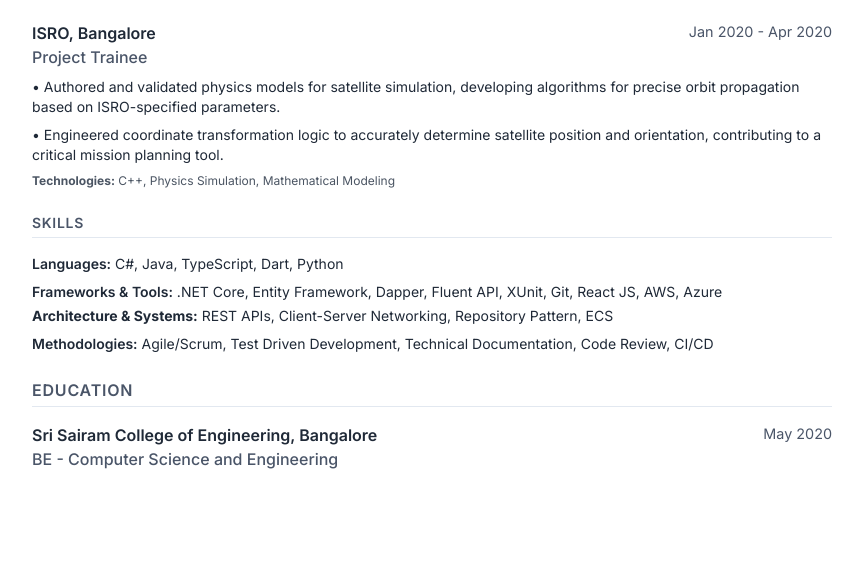
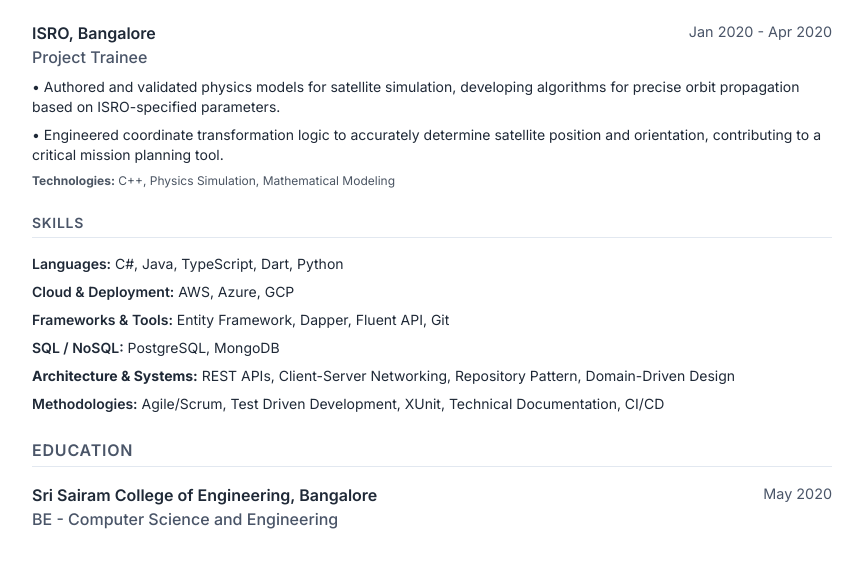
Before and after one commit to Sujith0Nair/Sujith0Nair.github.io, a plain HTML site: page resume.html in a window 1280 px wide. Shown: the part 1070-1637 px from the top of the page, without its empty margins (208-1071 px from the left). Before the commit the page ends 1589 px from the top, so only its background shows below. Drawn offline with nearby package versions, Linux system fonts and the light colour scheme.

Commit message:
Revise skills section in resume to better categorize technical expertise, adding Cloud & Deployment, SQL/NoSQL, and refining existing categories for improved clarity and professionalism.

```diff
--- a/resume.html
+++ b/resume.html
@@ -231,9 +231,11 @@
         <div class="skills-section text-sm">
             <h2 class="section-title">SKILLS</h2>
             <p><strong class="company-name">Languages:</strong> C#, Java, TypeScript, Dart, Python</p>
-            <p class="mt-2"><strong class="company-name">Frameworks & Tools:</strong> .NET Core, Entity Framework, Dapper, Fluent API, XUnit, Git, React JS, AWS, Azure</p>
-            <p class="mt-1"><strong>Architecture & Systems:</strong> REST APIs, Client-Server Networking, Repository Pattern, ECS</p>
-            <p class="mt-2"><strong class="company-name">Methodologies:</strong> Agile/Scrum, Test Driven Development, Technical Documentation, Code Review, CI/CD</p>
+            <p class="mt-2"><strong class="company-name">Cloud & Deployment:</strong> AWS, Azure, GCP</p>
+            <p class="mt-2"><strong class="company-name">Frameworks & Tools:</strong> Entity Framework, Dapper, Fluent API, Git</p>
+            <p class="mt-2"><strong class="company-name">SQL / NoSQL:</strong> PostgreSQL, MongoDB </p>
+            <p class="mt-2"><strong>Architecture & Systems:</strong> REST APIs, Client-Server Networking, Repository Pattern, Domain-Driven Design</p>
+            <p class="mt-2"><strong class="company-name">Methodologies:</strong> Agile/Scrum, Test Driven Development, XUnit, Technical Documentation, CI/CD</p>
         </div>
 
         <!-- Education -->
```
